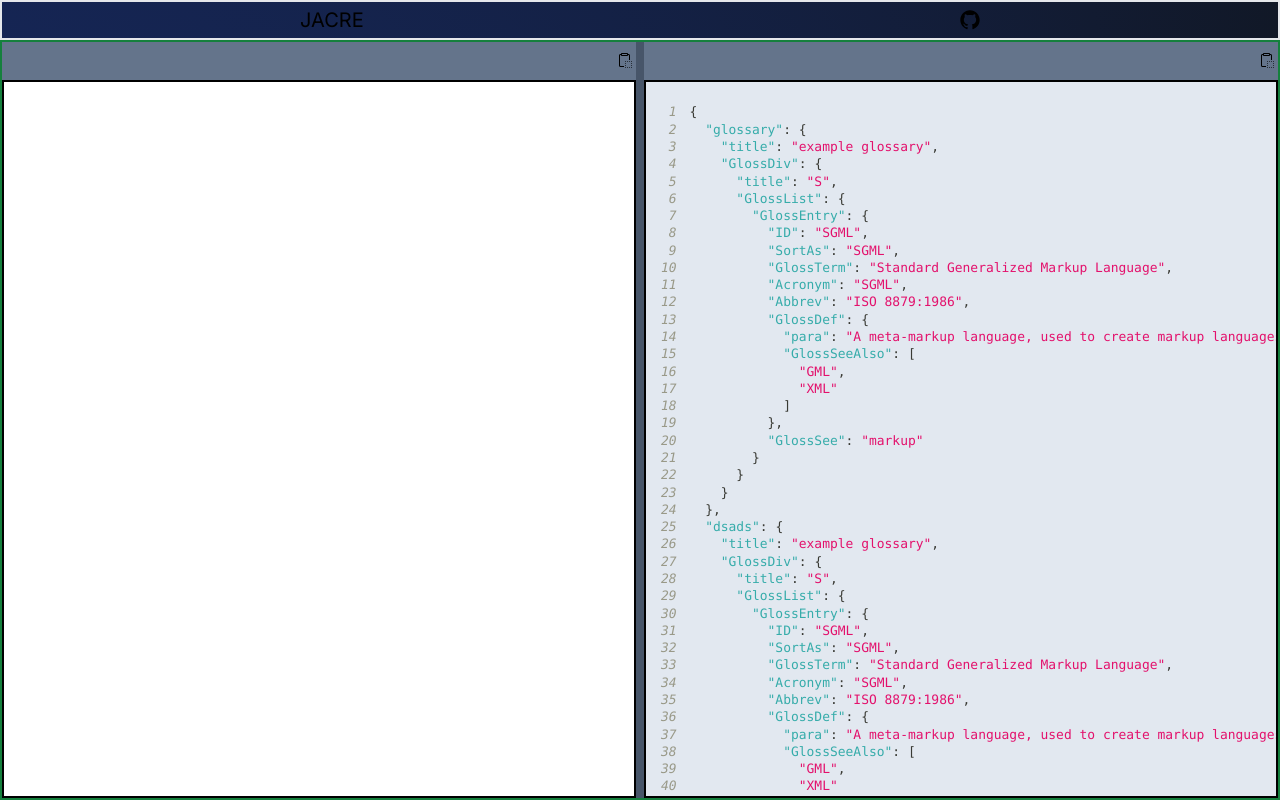
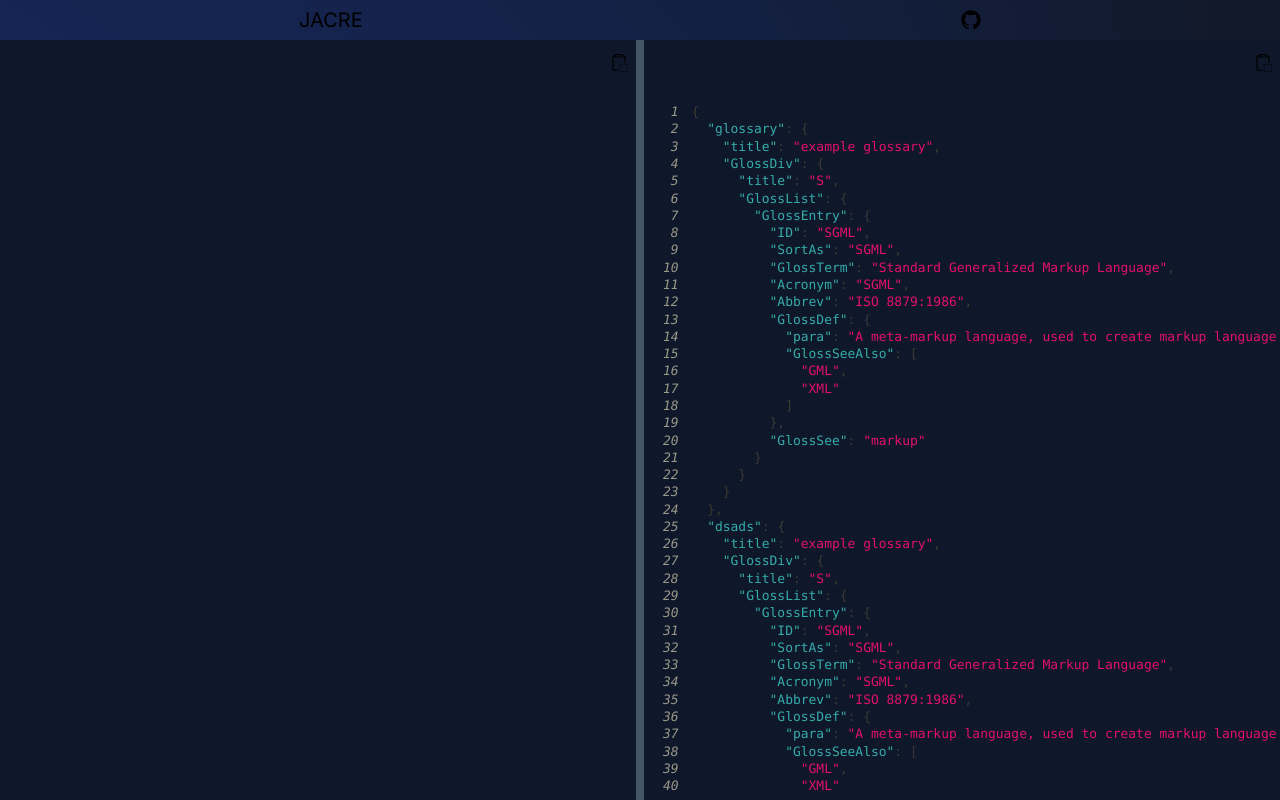
Before and after one commit to Quide1/json-creator, a Next.js app: page /create-json in a window 1280 px wide. Built offline with nearby package versions, Linux system fonts and the light colour scheme.

Commit message:
fix styles

```diff
--- a/app/components/JsonInput.tsx
+++ b/app/components/JsonInput.tsx
@@ -2,7 +2,7 @@ import React from "react";
 
 function JsonInput() {
   return (
-    <textarea className="h-full w-full m-0 resize-none p-0 text-black text-sm" />
+    <textarea className="h-full w-full m-0 resize-none p-0 text-white text-sm bg-transparent" />
   );
 }
 
--- a/app/components/SectionJson.tsx
+++ b/app/components/SectionJson.tsx
@@ -6,13 +6,13 @@ export interface AuxProps {
 }
 function SectionJson(props: AuxProps) {
   return (
-    <div className="h-full flex-[50%] flex-col overflow-auto bg-slate-200 scrollbar m-0 p-0">
-      <div className="p-1 flex justify-end h-[5%]  bg-slate-500">
+    <div className="h-full flex-[50%] flex-col overflow-auto bg-slate-900 scrollbar m-0 p-1">
+      <div className="p-1 flex justify-end h-[5%]  bg-slate-900 ">
         <button>
-          <CopyClipboard height="15" width="15"/>
+          <CopyClipboard height="18" width="18"/>
         </button>
       </div>
-      <div className=" h-[95%] border-2 border-black flex-grow overflow-x-auto w-full">
+      <div className="flex h-[95%] flex-grow overflow-x-auto w-full">
       {props.children}
       </div>
     </div>
--- a/app/create-json/page.tsx
+++ b/app/create-json/page.tsx
@@ -6,7 +6,7 @@ import GithubIcon from "../icons/GithubIcon";
 function page() {
   return (
     <main className="h-screen flex flex-col bg-[conic-gradient(at_bottom_right,_var(--tw-gradient-stops))] from-blue-700 via-blue-800 to-gray-900">
-      <menu className="flex flex-row justify-around items-center border-2 h-[5vh]">
+      <menu className="flex flex-row justify-around items-center h-[5vh]">
         <p className="text-xl">JACRE</p>
         <a
           href="https://github.com/Quide1/json-creator"
@@ -16,7 +16,7 @@ function page() {
           <GithubIcon />
         </a>
       </menu>
-      <section className="flex flex-col h-[95vh] bg-slate-600 border-2 border-green-700 lg:flex-row gap-2">
+      <section className="flex flex-col h-[95vh] bg-slate-600  gap-2 border-green-700 lg:flex-row ">
         <SectionJson>
           <JsonInput />
         </SectionJson>
```
